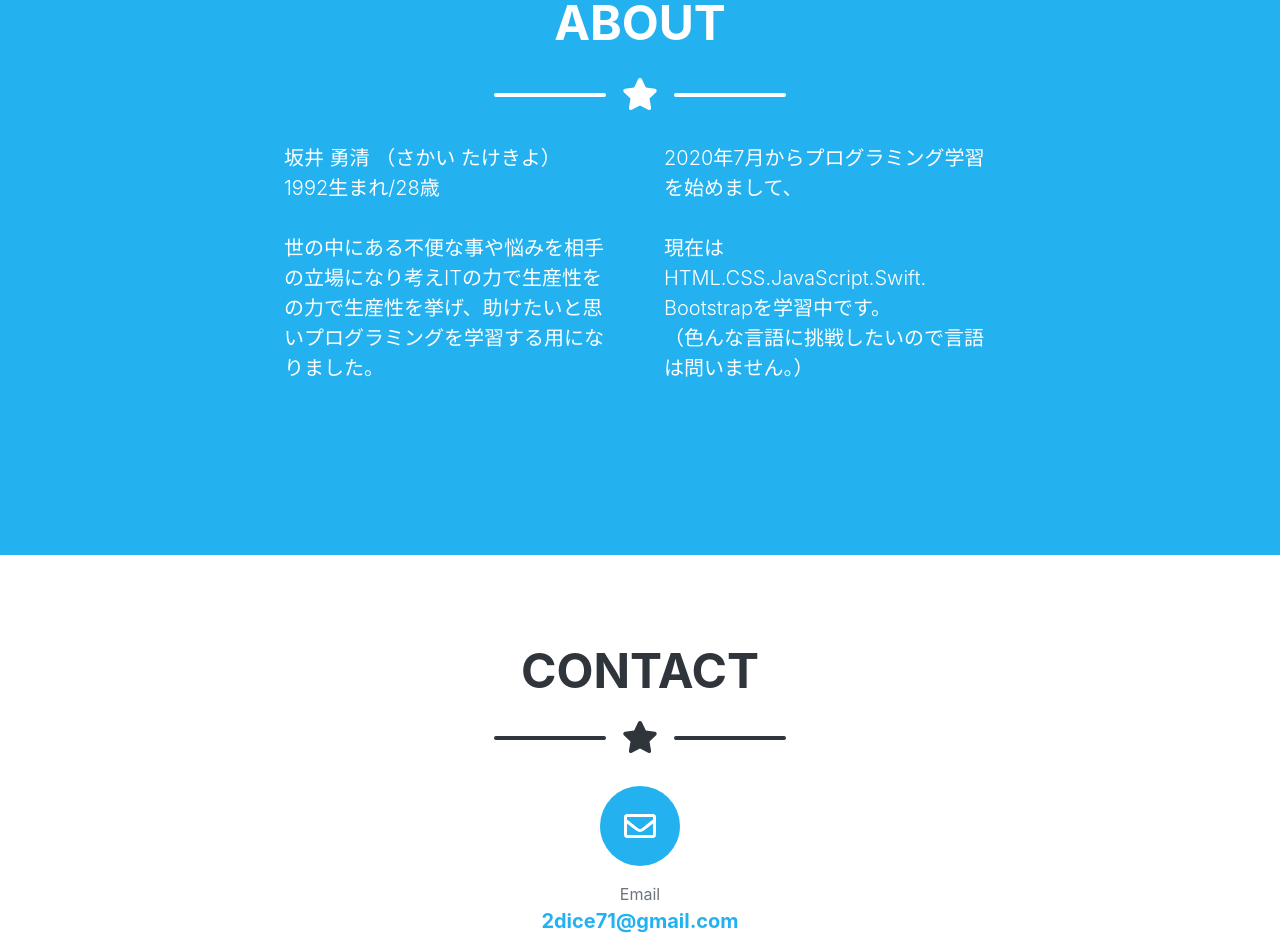
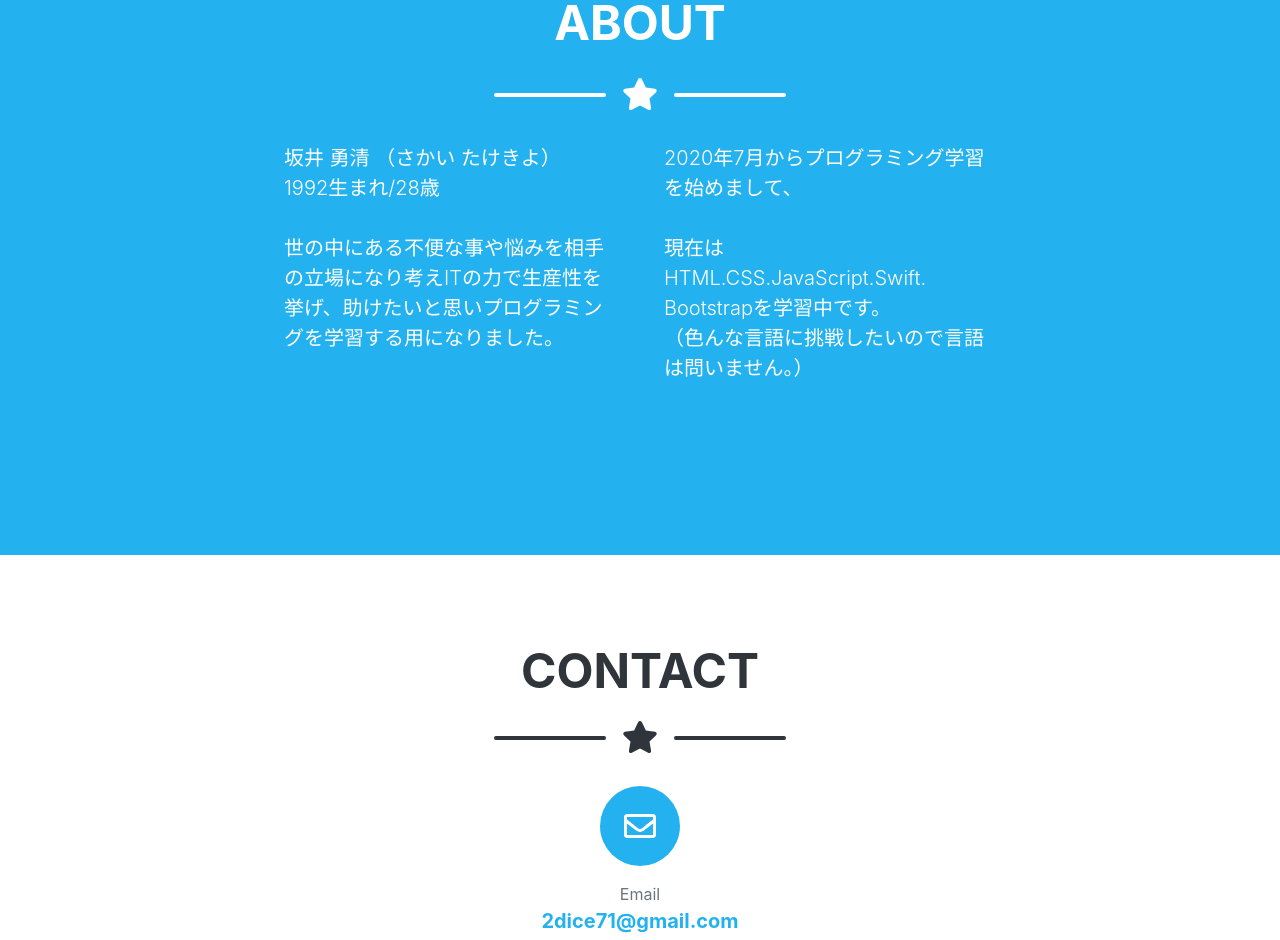
Before and after one commit to 71coco-noa/Portfolio_Site, a plain HTML site: page index.html in a window 1280 px wide. Shown: the part 1453-2393 px from the top of the page. Drawn offline with nearby package versions, Linux system fonts and the light colour scheme; a web font is replaced by a local one.

Commit message:
Update index.html

```diff
--- a/index.html
+++ b/index.html
@@ -187,8 +187,7 @@
                         <p class="pre-wrap lead">坂井 勇清 （さかい たけきよ）
 1992生まれ/28歳
 
-世の中にある不便な事や悩みを相手の立場になり考えITの力で生産性を
-の力で生産性を挙げ、助けたいと思いプログラミングを学習する用になりました。
+世の中にある不便な事や悩みを相手の立場になり考えITの力で生産性を挙げ、助けたいと思いプログラミングを学習する用になりました。
 
 </p>
                     </div>
```
